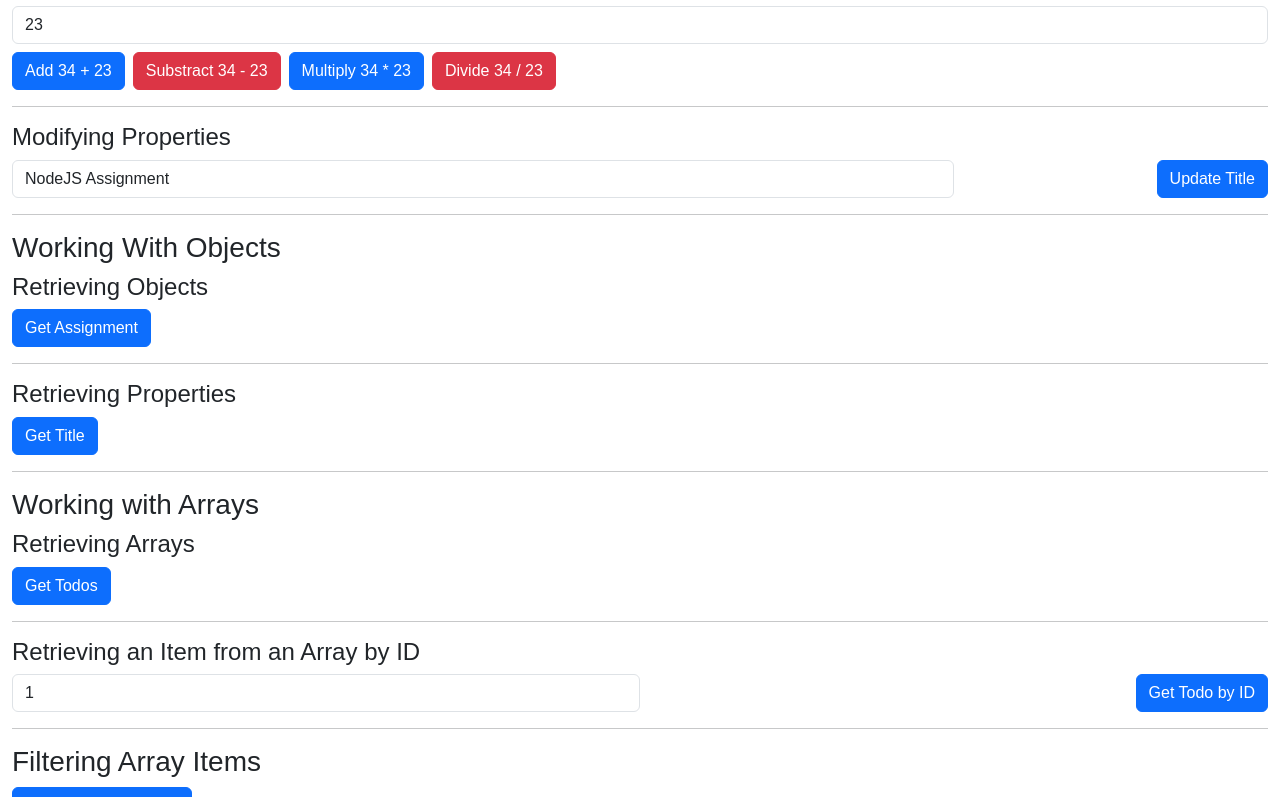
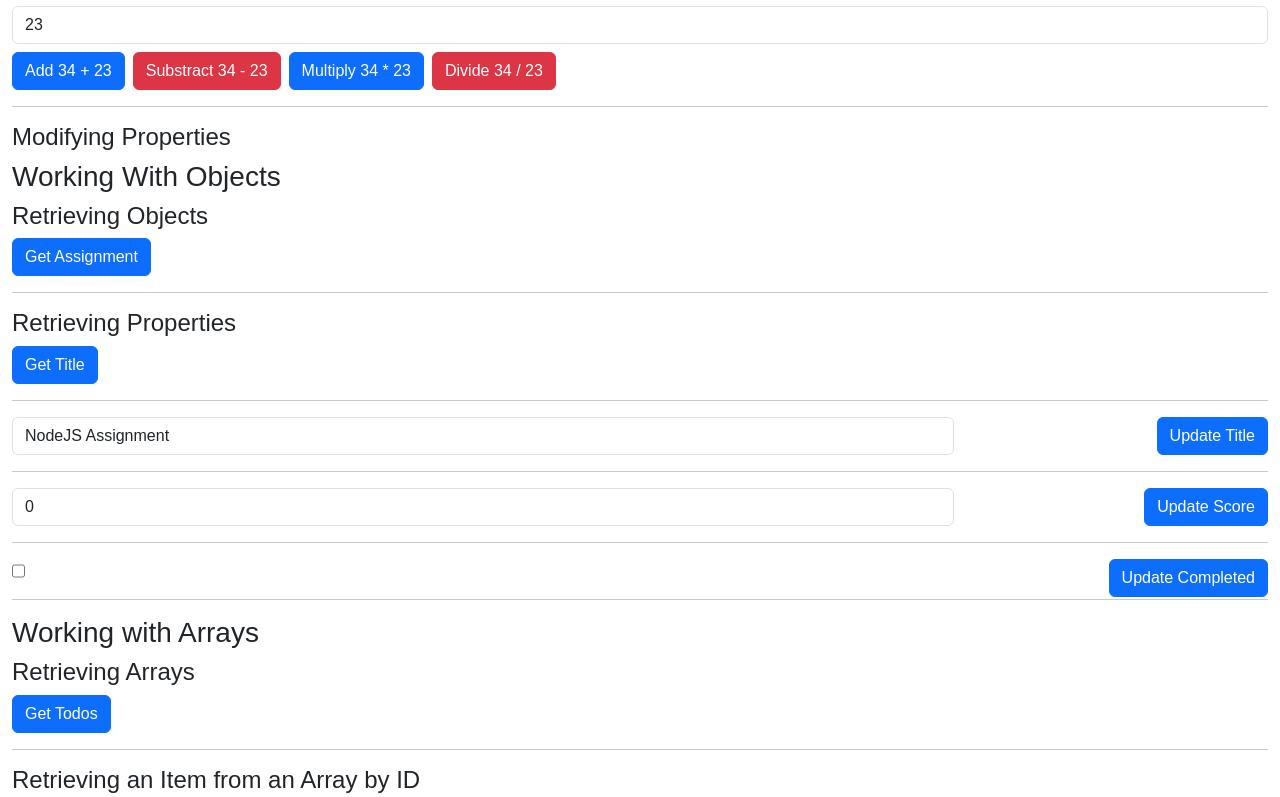
Before and after one commit to alan-j-hu/kanbas-react-web-app-final, a React (Create React App) app: page /#/Labs/Lab5 in a window 1280 px wide. Shown: the part 602-1399 px from the top of the page. Built offline with nearby package versions, Linux system fonts and the light colour scheme; no server answers.

Commit message:
Add UI for updating assignment fields

```diff
--- a/src/Labs/Lab5/WorkingWithObjects.tsx
+++ b/src/Labs/Lab5/WorkingWithObjects.tsx
@@ -10,6 +10,20 @@ export default function WorkingWithObjects() {
   return (
     <div id="wd-working-with-objects">
       <h4>Modifying Properties</h4>
+
+      <h3>Working With Objects</h3>
+      <h4>Retrieving Objects</h4>
+      <a id="wd-retrieve-assignments" className="btn btn-primary"
+         href={`${REMOTE_SERVER}/lab5/assignment`}>
+        Get Assignment
+      </a><hr/>
+
+      <h4>Retrieving Properties</h4>
+      <a id="wd-retrieve-assignment-title" className="btn btn-primary"
+         href={`${REMOTE_SERVER}/lab5/assignment/title`}>
+        Get Title
+      </a><hr/>
+
       <a id="wd-update-assignment-title"
          className="btn btn-primary float-end"
          href={`${ASSIGNMENT_API_URL}/title/${assignment.title}`}>
@@ -20,16 +34,25 @@ export default function WorkingWithObjects() {
           setAssignment({ ...assignment, title: e.target.value })}/>
       <hr />
 
-      <h3>Working With Objects</h3>
-      <h4>Retrieving Objects</h4>
-      <a id="wd-retrieve-assignments" className="btn btn-primary"
-         href={`${REMOTE_SERVER}/lab5/assignment`}>
-        Get Assignment
-      </a><hr/>
-      <h4>Retrieving Properties</h4>
-      <a id="wd-retrieve-assignment-title" className="btn btn-primary"
-         href={`${REMOTE_SERVER}/lab5/assignment/title`}>
-        Get Title
-      </a><hr/>
+      <a id="wd-update-assignment-score"
+         className="btn btn-primary float-end"
+         href={`${ASSIGNMENT_API_URL}/score/${assignment.score}`}>
+        Update Score
+      </a>
+      <input className="form-control w-75" id="wd-assignment-score"
+        defaultValue={assignment.score} onChange={(e) =>
+          setAssignment({ ...assignment, score: parseInt(e.target.value) })}/>
+      <hr />
+
+      <a id="wd-update-assignment-completed"
+         className="btn btn-primary float-end"
+         href={`${ASSIGNMENT_API_URL}/completed/${!!assignment.completed}`}>
+        Update Completed
+      </a>
+      <input className="form-check" id="wd-assignment-completed"
+        type="checkbox"
+        defaultChecked={!!assignment.completed} onChange={(e) =>
+          setAssignment({ ...assignment, completed: !!assignment.completed })}/>
+      <hr />
     </div>
 );}
```
